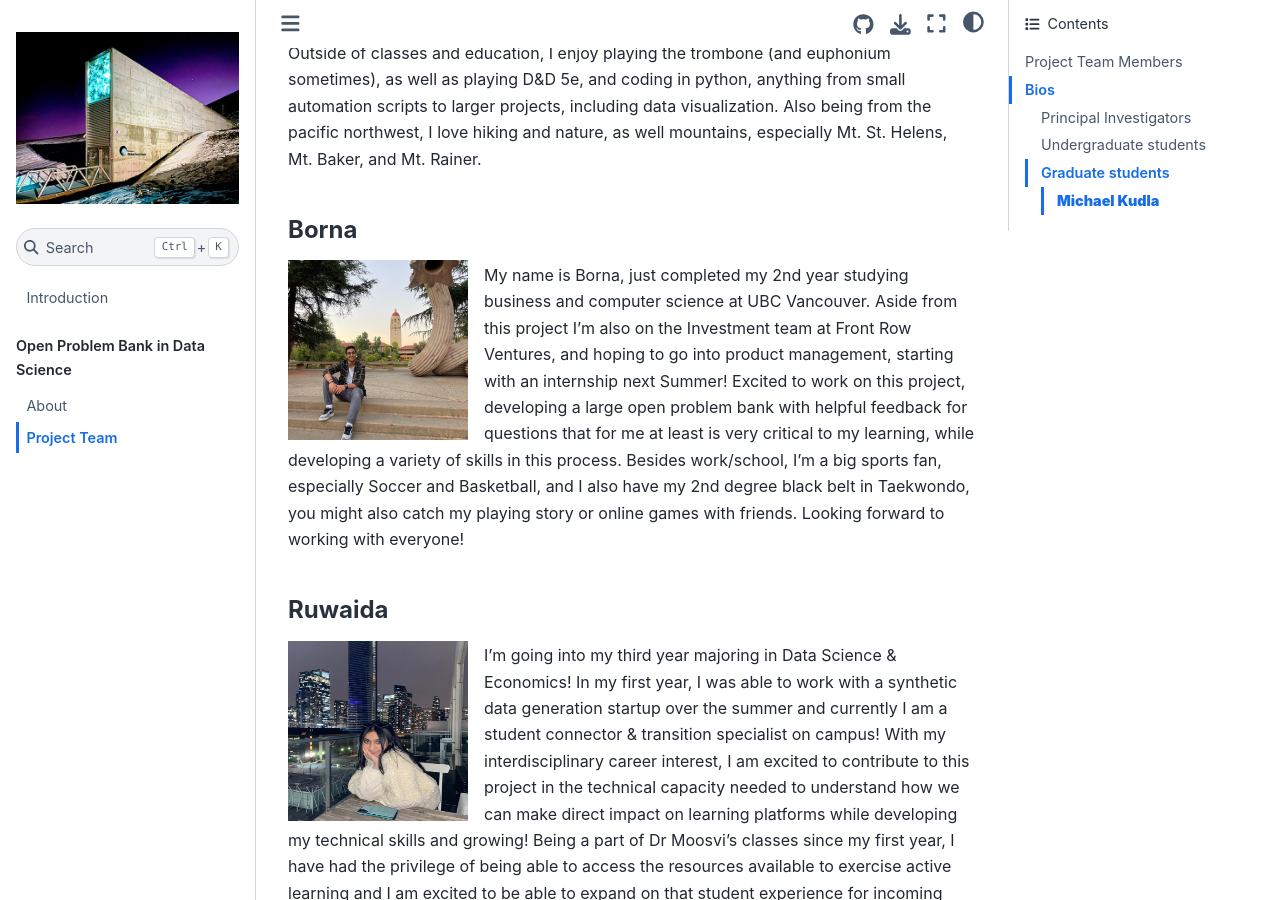
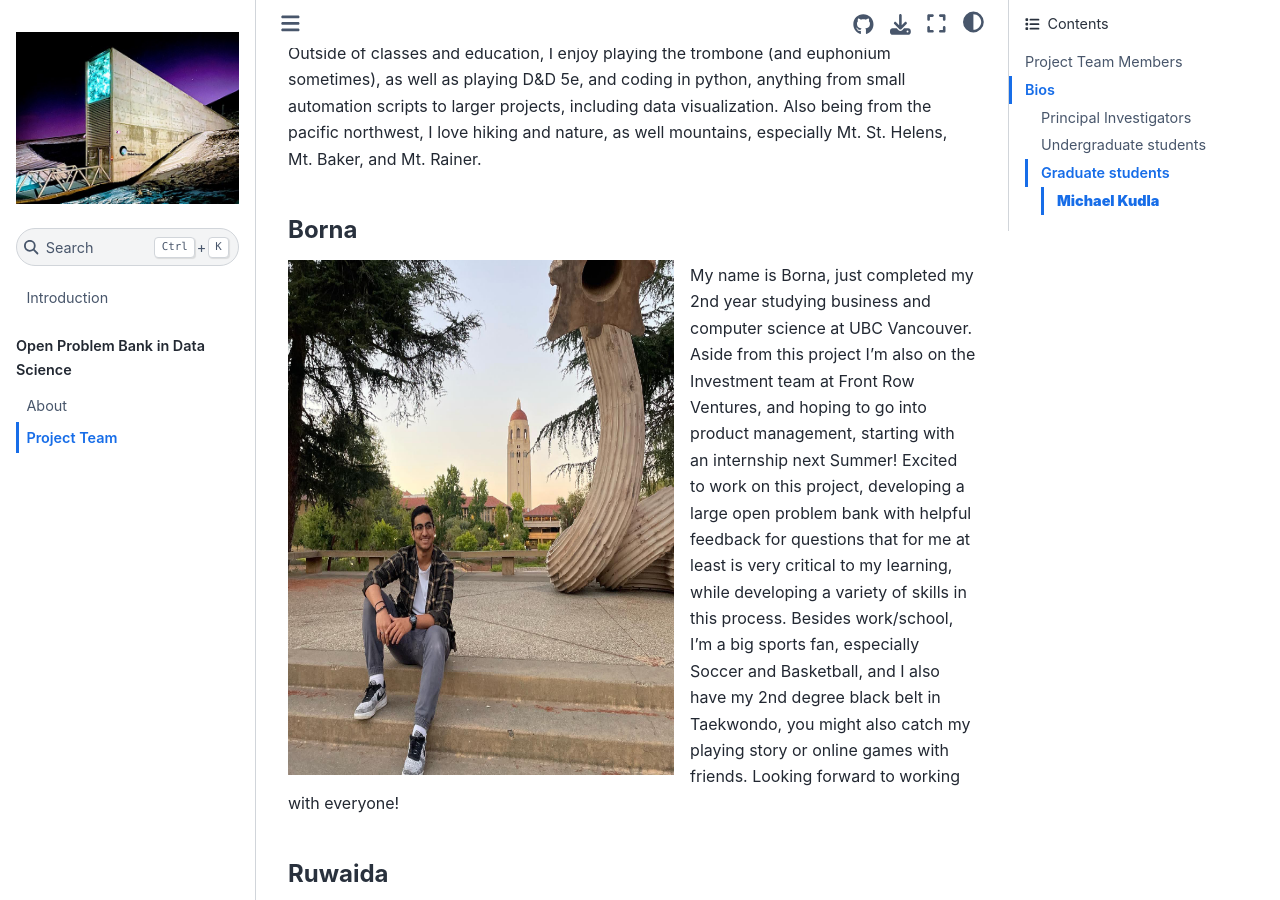
Before and after one commit to open-resources/datascience_bank, a Jupyter Book: the page built from about/bio.md, in a window 1280 px wide and 900 px high, scrolled down 2135 px. Built offline with Jupyter Book 1.0.4 settings and Sphinx 7.4.7 and the Sphinx Book theme 1.1.4, drawn with Linux system fonts in a browser that asks for light colours.

Commit message:
Update bio.md

```diff
--- a/about/bio.md
+++ b/about/bio.md
@@ -54,7 +54,7 @@ Outside of classes and education, I enjoy playing the trombone (and euphonium so
 
 
 #### **Borna**
-<img align="left" width="180" height="180" style="padding-right: 20px" src="../images/borna.jpg"> </img>
+<img align="left" width="386.08" height="514.77" style="padding-right: 20px" src="../images/borna.jpg"> </img>
 
 My name is Borna, just completed my 2nd year studying business and computer science at UBC Vancouver. Aside from this project I'm also on the Investment team at Front Row Ventures, and hoping to go into product management, starting with an internship next Summer! Excited to work on this project, developing a large open problem bank with helpful feedback for questions that for me at least is very critical to my learning, while developing a variety of skills in this process. Besides work/school, I'm a big sports fan, especially Soccer and Basketball, and I also have my 2nd degree black belt in Taekwondo, you might also catch my playing story or online games with friends. Looking forward to working with everyone!
 
```
